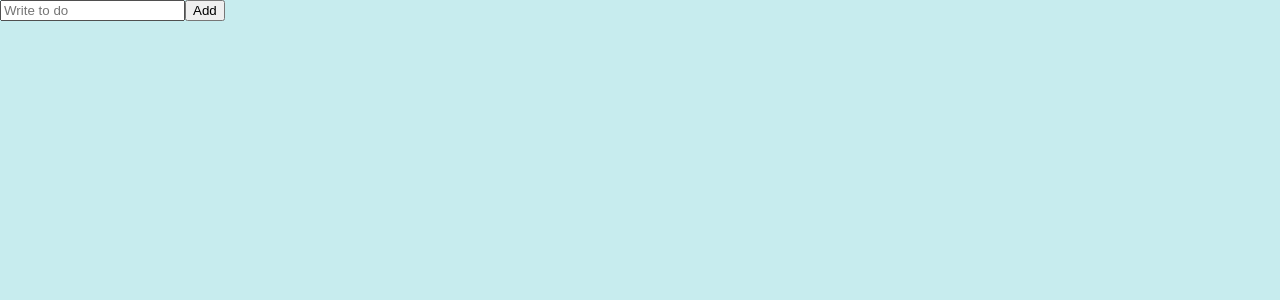
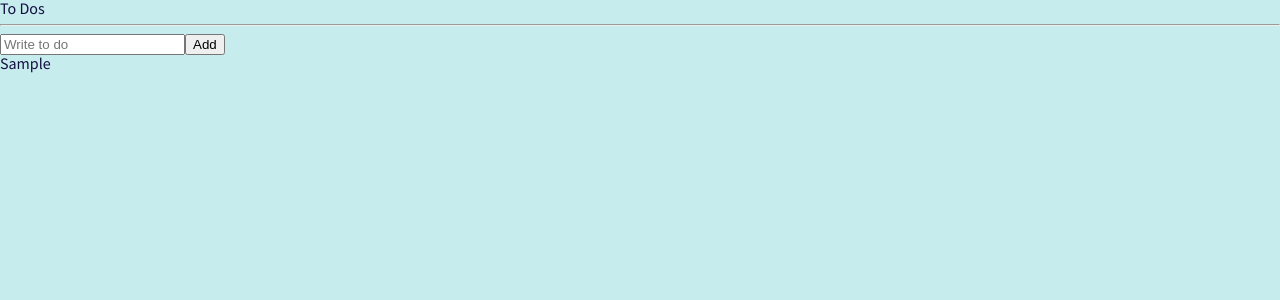
Before and after one commit to zpdl95/react-masterclass, a React (Create React App) app: page / in a window 1280 px wide. Both pictures are taken after typing "Sample" into the empty fields and a click on the button "Add". Shown: the top 300 px of the page. Built offline with nearby package versions, Linux system fonts and the light colour scheme.

Commit message:
#5.11 Add To Do

```diff
--- a/src/App.tsx
+++ b/src/App.tsx
@@ -1,5 +1,5 @@
 import { createGlobalStyle } from "styled-components";
-import ToDoList from "./ToDoList";
+import ToDoList from "./components/ToDoList";
 
 const GlobalStyle = createGlobalStyle`
 /* "https://fonts.google.com"에서 폰트를 받아옴 */
--- a/src/ToDoList.tsx
+++ b/src/components/ToDoList.tsx
@@ -1,22 +1,41 @@
 import { useForm } from "react-hook-form";
+import { atom, useRecoilState } from "recoil";
+
+interface IToDoState {
+  text: string;
+  id: number;
+  category: "DONE" | "DOING" | "TO_DO";
+}
+
+const toDoState = atom<IToDoState[]>({
+  key: "toDos",
+  default: [],
+});
 
 interface IForm {
   toDo: string;
 }
 
 function ToDoList() {
+  const [toDos, setToDos] = useRecoilState(toDoState);
   const {
     register,
     handleSubmit,
     formState: { errors },
     setValue,
   } = useForm<IForm>();
-  const onValid = (data: IForm) => {
-    console.log("add to do:", data.toDo);
+  const onValid = ({ toDo }: IForm) => {
+    setToDos((oldToDos) => [
+      { text: toDo, id: Date.now(), category: "TO_DO" },
+      ...oldToDos,
+    ]);
     setValue("toDo", "");
   };
+  console.log(toDos);
   return (
     <div>
+      <h1>To Dos</h1>
+      <hr />
       <form onSubmit={handleSubmit(onValid)}>
         <input
           {...register("toDo", { required: "할 일을 적어주세요" })}
@@ -26,6 +45,11 @@ function ToDoList() {
         <span>{errors.toDo?.message}</span>
         <button>Add</button>
       </form>
+      <ul>
+        {toDos.map((toDo) => (
+          <li key={toDo.id}>{toDo.text}</li>
+        ))}
+      </ul>
     </div>
   );
 }
```
